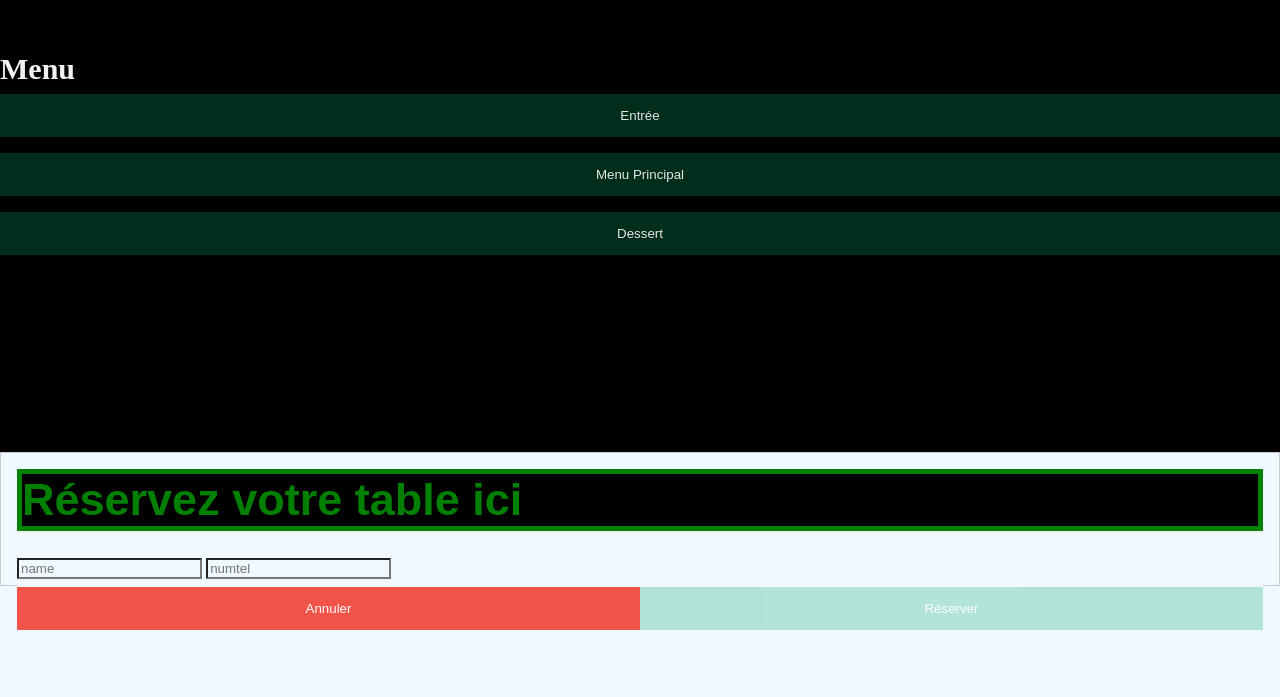
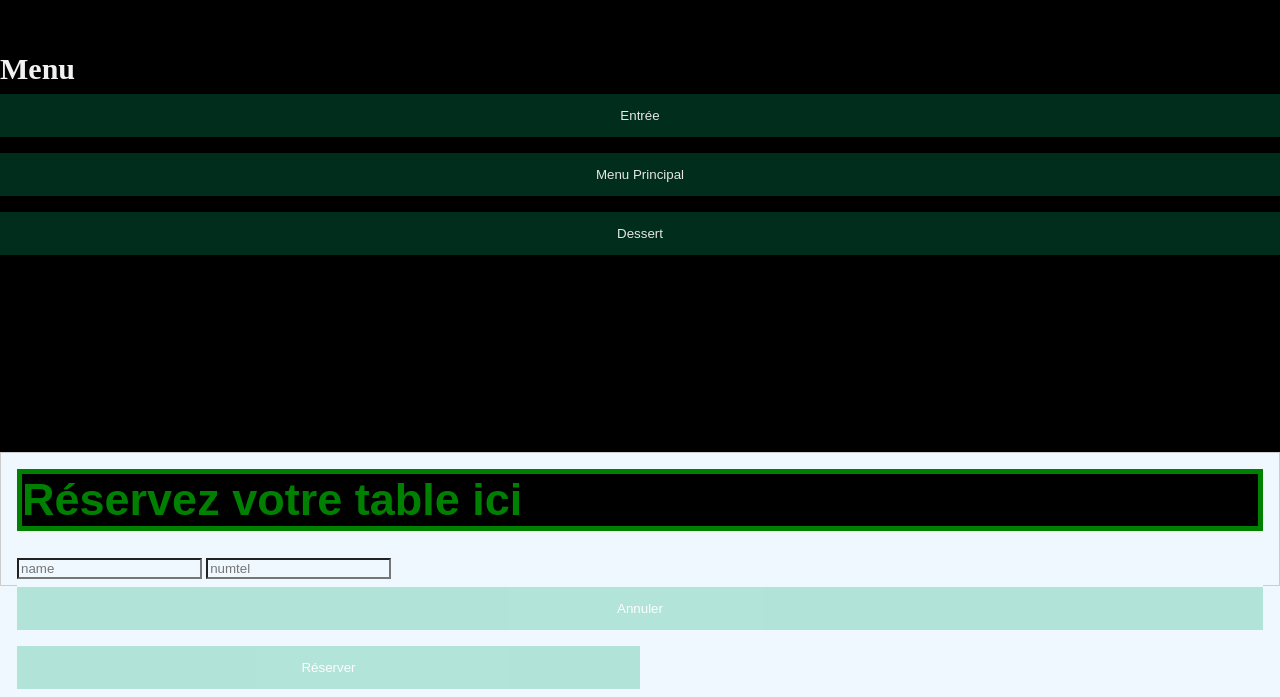
Before and after one commit to AymenNF/Restaurant-project, a website: page index.html in a window 1280 px wide. Shown: the part 778-1475 px from the top of the page. Drawn offline with Linux system fonts and the light colour scheme.

Commit message:
Update styl.css

```diff
--- a/styl.css
+++ b/styl.css
@@ -204,14 +204,12 @@ input[type=text] {
   }
 
 
-  .cancelbtn {
-    padding: 14px 20px;
-    background-color: #f44336;
-  }
 
-  .cancelbtn, .signupbtn {
+
+  .signupbtn {
     float: left;
     width: 50%;
+
   }
 
 
```
